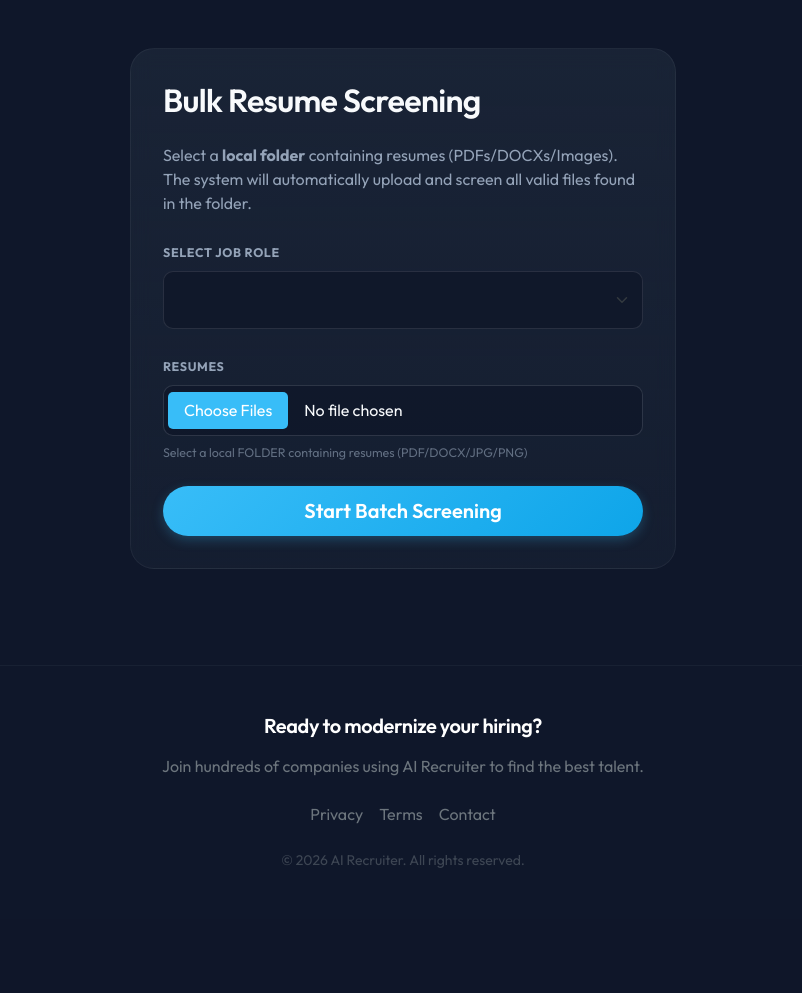
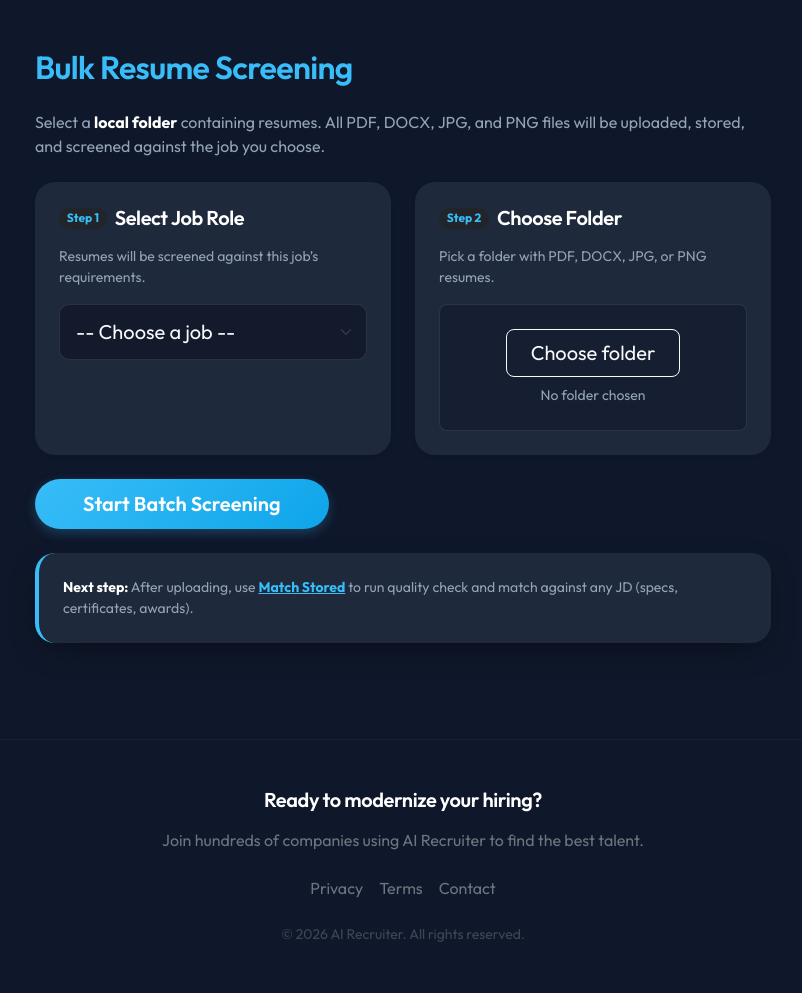
Before and after one commit to nd1990/ATS-Resume, a Django app: page /resumes/bulk-upload/ in a window 1280 px wide. Shown: the part 79-1072 px from the top of the page, without its empty margins (237-1039 px from the left). Before the commit the page ends 947 px from the top, so only its background shows below. Run offline with Django 5.2, Linux system fonts and the light colour scheme; the visitor is signed in with stand-in values (Sample User, id 1); data that the repository does not hold is empty.

Commit message:
Revamp bulk resume upload interface with improved layout, enhanced user guidance, and dynamic file selection feedback

```diff
--- a/resumes/templates/resumes/bulk_upload.html
+++ b/resumes/templates/resumes/bulk_upload.html
@@ -1,45 +1,73 @@
 {% extends 'core/base.html' %}
 
 {% block content %}
-<div class="row justify-content-center">
-    <div class="col-lg-6">
-        <div class="glass-panel">
-            <h2 class="mb-4">Bulk Resume Screening</h2>
+<div class="row">
+    <div class="col-lg-8 mx-auto">
+        <div class="d-flex align-items-center gap-2 mb-4">
+            <h2 class="mb-0 text-accent">Bulk Resume Screening</h2>
+        </div>
         <p class="text-secondary-c mb-4">
-                Select a <strong>local folder</strong> containing resumes (PDFs/DOCXs/Images).
-                The system will automatically upload and screen all valid files found in the folder.
+            Select a <strong class="text-white">local folder</strong> containing resumes. All PDF, DOCX, JPG, and PNG files will be uploaded, stored, and screened against the job you choose.
         </p>
+
         <form method="post" enctype="multipart/form-data">
             {% csrf_token %}
-
-                <div class="mb-4">
-                    <label class="form-label text-secondary-c small fw-bold text-uppercase">{{ form.job.label }}</label>
-                    <div class="input-group">
-                        <select name="{{ form.job.name }}" class="form-select bg-dark text-white border-secondary p-3"
-                            required>
+            <div class="row g-4">
+                <div class="col-md-6">
+                    <div class="card bg-card-bg shadow-sm border-0 h-100">
+                        <div class="card-body p-4">
+                            <div class="d-flex align-items-center gap-2 mb-3">
+                                <span class="badge rounded-pill bg-dark text-accent">Step 1</span>
+                                <h5 class="mb-0 text-white">Select Job Role</h5>
+                            </div>
+                            <p class="text-secondary-c small mb-3">Resumes will be screened against this job’s requirements.</p>
+                            <select name="{{ form.job.name }}" class="form-select form-select-lg bg-dark text-white border-secondary" required>
+                                <option value="">-- Choose a job --</option>
                                 {% for choice in form.job.field.queryset %}
                                 <option value="{{ choice.pk }}">{{ choice.title }}</option>
                                 {% endfor %}
                             </select>
                         </div>
                     </div>
-
-                <div class="mb-4">
-                    <label class="form-label text-secondary-c small fw-bold text-uppercase">RESUMES</label>
-                    <div class="input-group">
-                        <input type="file" name="resumes" class="form-control bg-dark text-white border-secondary"
+                </div>
+                <div class="col-md-6">
+                    <div class="card bg-card-bg shadow-sm border-0 h-100">
+                        <div class="card-body p-4">
+                            <div class="d-flex align-items-center gap-2 mb-3">
+                                <span class="badge rounded-pill bg-dark text-accent">Step 2</span>
+                                <h5 class="mb-0 text-white">Choose Folder</h5>
+                            </div>
+                            <p class="text-secondary-c small mb-3">Pick a folder with PDF, DOCX, JPG, or PNG resumes.</p>
+                            <div class="upload-zone rounded-3 p-4 text-center border border-secondary border-opacity-25" style="background: rgba(15,23,42,0.5); transition: all 0.2s;">
+                                <input type="file" name="resumes" id="resume-folder" class="d-none"
                                     webkitdirectory directory multiple required>
+                                <label for="resume-folder" class="mb-0 cursor-pointer d-block">
+                                    <span class="btn btn-outline-light btn-lg px-4">Choose folder</span>
+                                    <span class="d-block text-secondary-c small mt-2" id="file-count">No folder chosen</span>
+                                </label>
                             </div>
-                    <div class="form-text text-secondary-c mt-2">Select a local FOLDER containing resumes
-                        (PDF/DOCX/JPG/PNG)
+                        </div>
+                    </div>
                 </div>
             </div>
 
-                <div class="d-grid mt-4">
-                    <button type="submit" class="btn btn-primary btn-lg">Start Batch Screening</button>
+            <div class="mt-4">
+                <button type="submit" class="btn btn-primary btn-lg px-5">Start Batch Screening</button>
             </div>
         </form>
+
+        <div class="card bg-card-bg border-0 mt-4 p-4" style="border-left: 4px solid var(--accent) !important;">
+            <p class="text-secondary-c mb-0 small">
+                <strong class="text-white">Next step:</strong> After uploading, use <a href="{% url 'match_stored' %}" class="text-accent fw-bold">Match Stored</a> to run quality check and match against any JD (specs, certificates, awards).
+            </p>
         </div>
     </div>
 </div>
+
+<script>
+document.getElementById('resume-folder').addEventListener('change', function() {
+    var n = this.files.length;
+    document.getElementById('file-count').textContent = n ? n + ' file(s) selected' : 'No folder chosen';
+});
+</script>
 {% endblock %}
```
Also changed, not shown: resumes/templates/resumes/match_stored.html (added, +88 -0 lines). Lines whose indentation alone changed are shown as unchanged.
